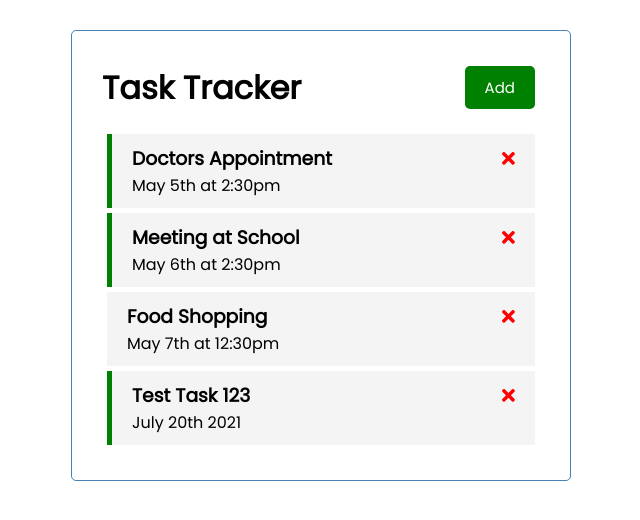
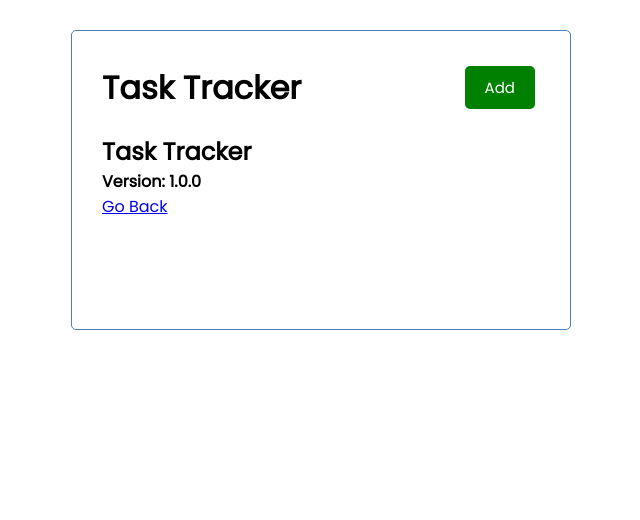
Before and after one commit to Adithyavj/Task-tracker-Angular, an Angular app: page /about in a window 1280 px wide. Before the commit this address led to /. Shown: the top 520 px of the page, without its empty margins (319-959 px from the left). Built offline with nearby package versions, Linux system fonts and the light colour scheme; data requests are answered from the project's data file.

Commit message:
Add about page and it's route

```diff
--- a/src/app/app.component.html
+++ b/src/app/app.component.html
@@ -1,4 +1,6 @@
 <div class="container">
     <app-header></app-header>
-    <app-tasks></app-tasks>
+    <!-- <app-tasks></app-tasks> -->
+    <!-- tasks component is our home page so it shows that component -->
+    <router-outlet></router-outlet>
 </div>
--- /dev/null
+++ b/src/app/components/pages/about/about.component.html
@@ -0,0 +1,6 @@
+<div>
+    <h2>Task Tracker</h2>
+    <h4>Version: 1.0.0</h4>
+    <!-- link to go back -->
+    <a routerLink="/">Go Back</a>
+</div>
--- /dev/null
+++ b/src/app/components/pages/about/about.component.ts
@@ -0,0 +1,15 @@
+import { Component, OnInit } from '@angular/core';
+
+@Component({
+  selector: 'app-about',
+  templateUrl: './about.component.html',
+  styleUrls: ['./about.component.css']
+})
+export class AboutComponent implements OnInit {
+
+  constructor() { }
+
+  ngOnInit(): void {
+  }
+
+}
```
Also changed, not shown: src/app/app.module.ts (+5 -2 lines), src/app/components/pages/about/about.component.css (added), 1 other file (tests, documents, lock files or other folders).
